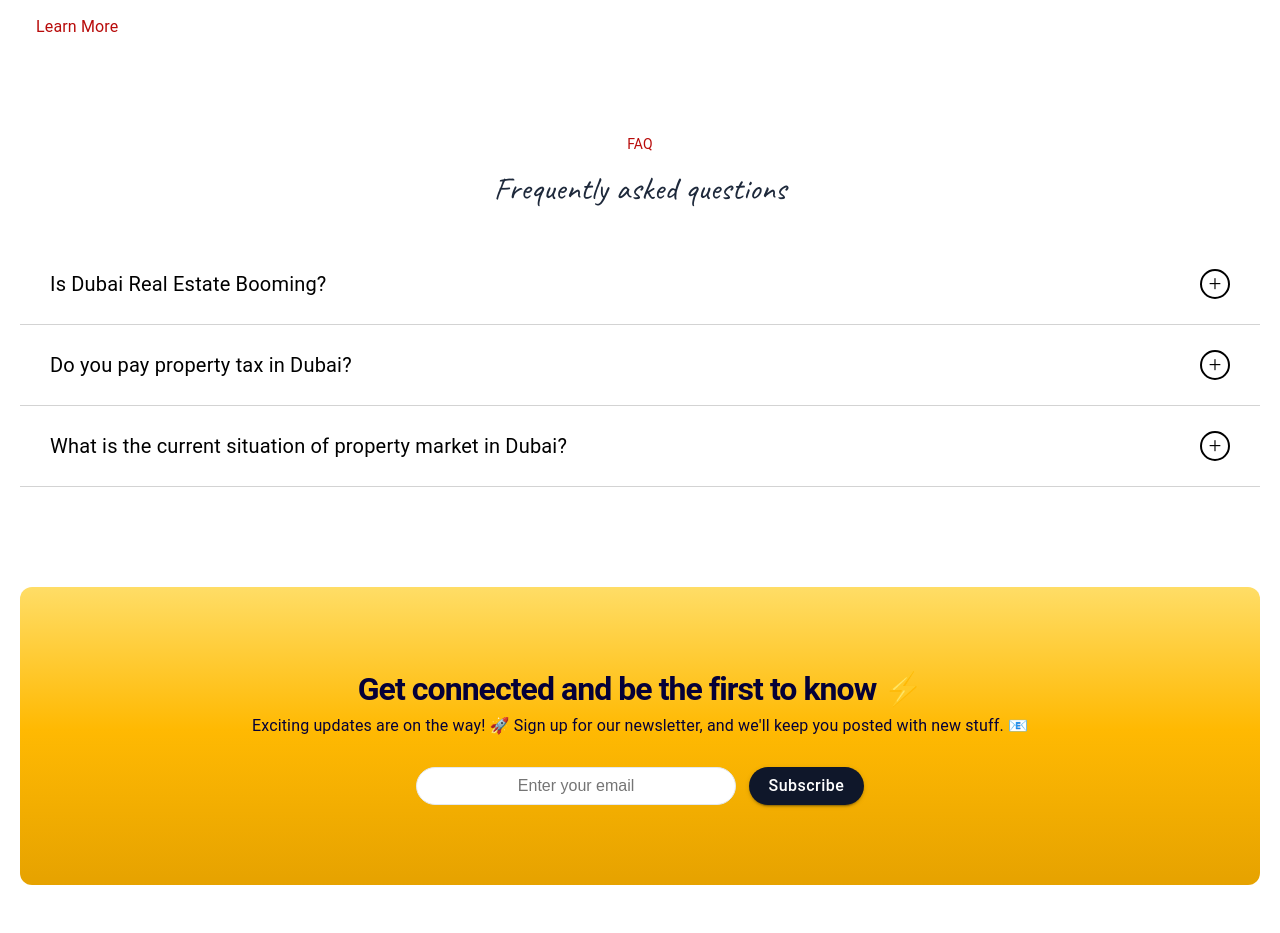
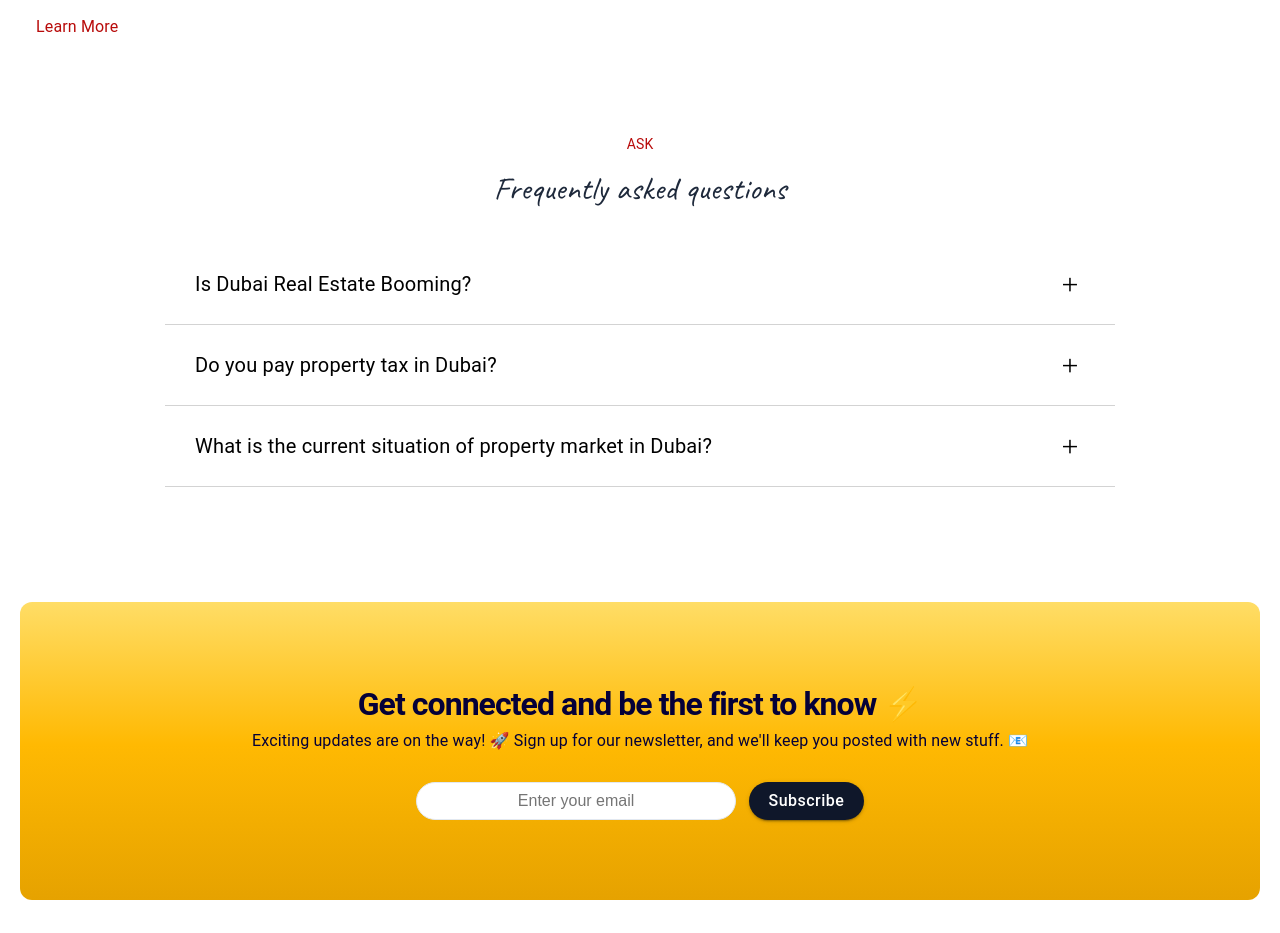
Before and after one commit to devxquadgit/devxquad, a Next.js app in the folder client/: page / in a window 1280 px wide. Shown: the part 3780-4713 px from the top of the page. Built offline with nearby package versions, Linux system fonts and the light colour scheme.

Commit message:
[Update]: Width of Faq

```diff
--- a/client/src/layouts/Faq/index.tsx
+++ b/client/src/layouts/Faq/index.tsx
@@ -5,8 +5,14 @@ import { IFaqProps } from '@/contracts/IFaqProps';
 import WTypo from '@/theme/WTypo'
 
 
+const StyledFaqMain = styled.div`
+  margin-top: 100px;
+  display: flex;
+  justify-content: center;
+`;
+
 const StyledFaq = styled.div`
-  margin-top: 100px;
+  max-width: 950px;
 `;
 
 const StyledFaqHeading = styled.div`
@@ -48,9 +54,8 @@ const ToggleIcon = styled.span<{ isOpen: boolean }>`
   align-items: center;
   width: 30px;
   height: 30px;
-  border: 2px solid #000;
   border-radius: 50%;
-  font-size: 23px;
+  font-size: 30px;
   transition: transform 0.5s ease;
   transform: ${props => (props.isOpen ? 'rotate(45deg)' : 'rotate(0deg)')};
 `;
@@ -63,10 +68,11 @@ const FAQ = () => {
   };
 
   return (
+    <StyledFaqMain>
       <StyledFaq>
         <StyledFaqHeading>
           <WTypo
-          label="FAQ"
+            label="ASK"
             type="sub-sm"
             color="rgba(184, 11, 10, 1)"
           />
@@ -97,6 +103,7 @@ const FAQ = () => {
           </FAQItemContainer>
         ))}
       </StyledFaq>
+    </StyledFaqMain>
   );
 };
 
```
Lines whose indentation alone changed are shown as unchanged.
